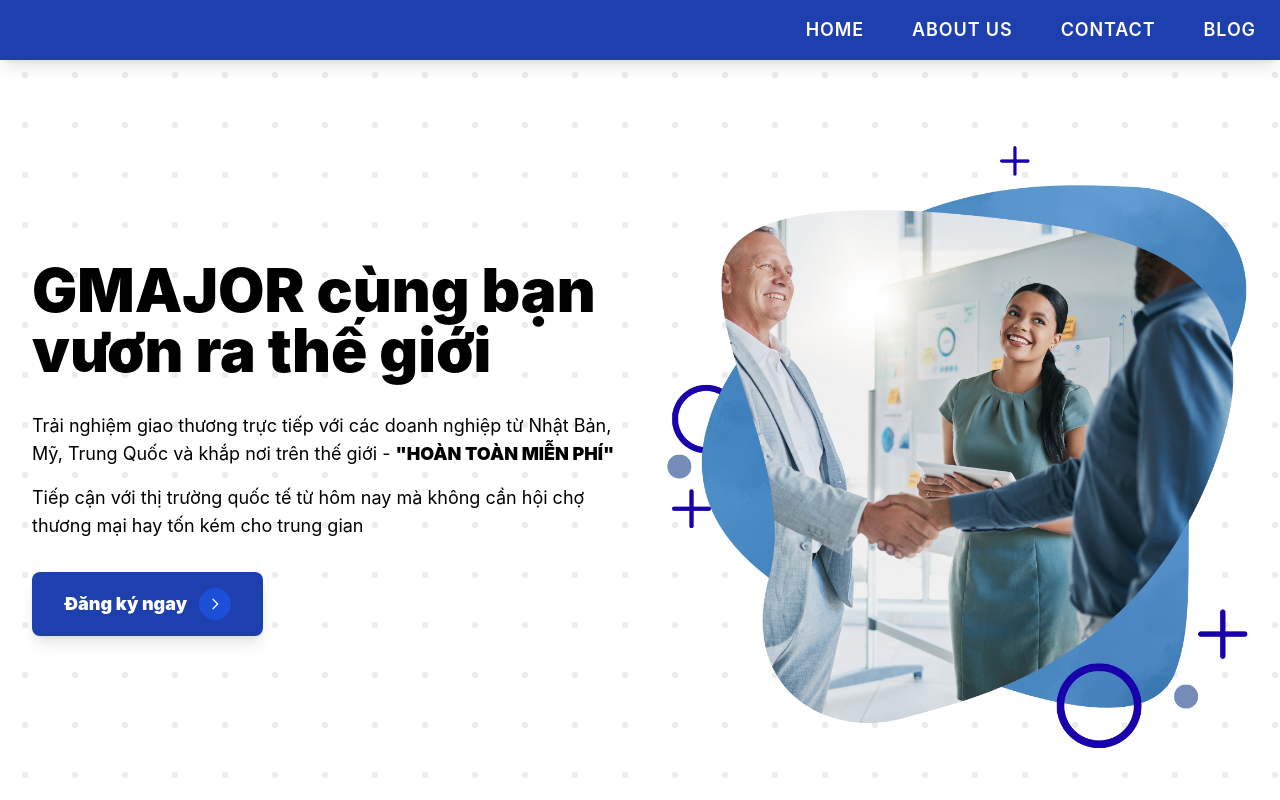
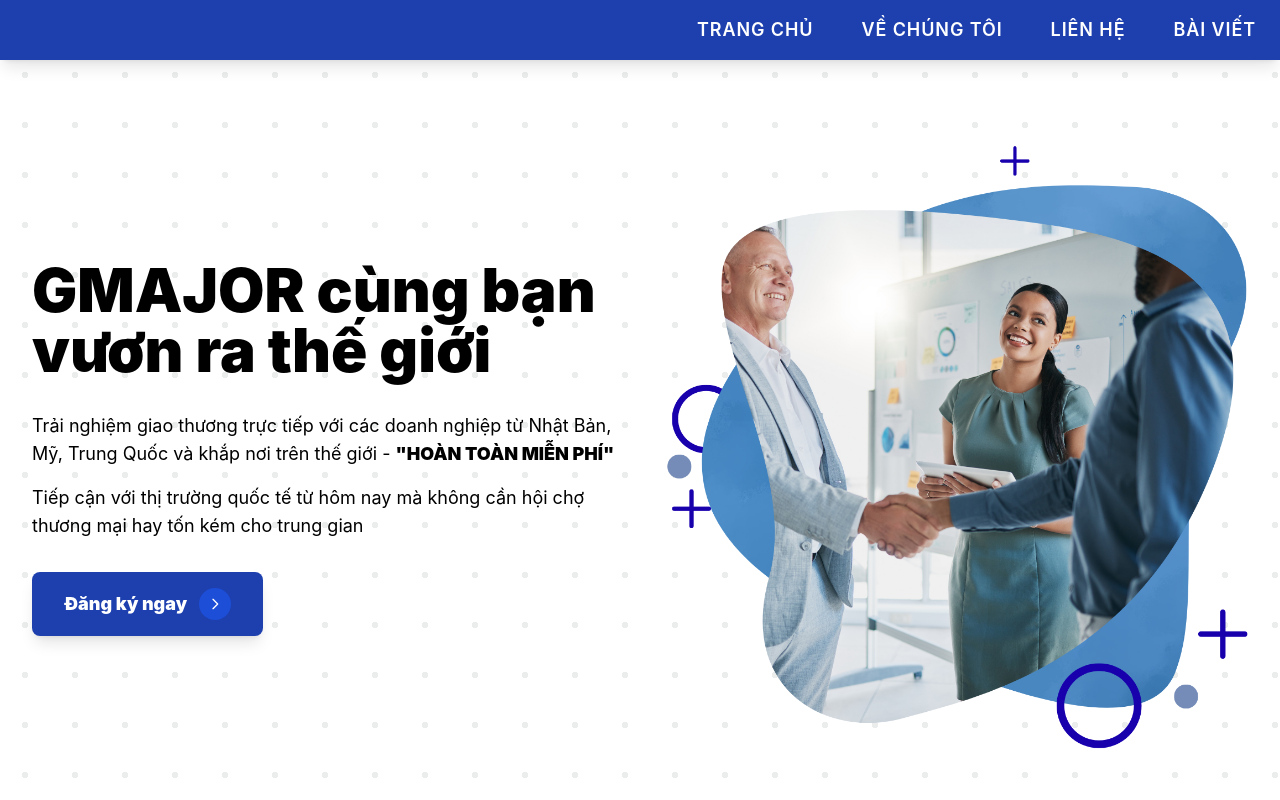
Before and after one commit to gmajorglobal/gmajor-landing, a Next.js app: page / in a window 1280 px wide. Shown: the top 800 px of the page. Built offline with nearby package versions, Linux system fonts and the light colour scheme.

Commit message:
add href links

```diff
--- a/app/components/ContactFormHero.tsx
+++ b/app/components/ContactFormHero.tsx
@@ -30,7 +30,7 @@ export default function ContactFormHero() {
   }
 
   return (
-    <section className="w-full bg-white">
+    <section id="contact-form" className="w-full bg-white">
       <div className="mx-auto w-full max-w-[1280px] px-3 sm:px-4 md:px-6">
         {/* mobile stacks, desktop stays 2 cols */}
         <div className="grid grid-cols-1 lg:grid-cols-[520px_1fr] gap-6 sm:gap-10 lg:gap-16 py-8 sm:py-12 md:py-14 lg:py-16 lg:min-h-[620px]">
--- a/app/components/Header.tsx
+++ b/app/components/Header.tsx
@@ -3,17 +3,17 @@ export default function Header() {
     <header className="w-full bg-blue-800 py-3 md:py-4 shadow-lg fixed top-0 left-0 right-0 z-50">
       <nav className="max-w-7xl mx-auto px-4 md:px-6">
         <div className="flex justify-end space-x-3 sm:space-x-6 md:space-x-12">
-          <a href="#" className="text-white font-semibold uppercase tracking-wider hover:text-blue-200 transition-colors duration-200 text-xs sm:text-sm md:text-lg">
-            HOME
+          <a href="https://www.gmajor.biz/?lang=vi" className="text-white font-semibold uppercase tracking-wider hover:text-blue-200 transition-colors duration-200 text-xs sm:text-sm md:text-lg">
+            TRANG CHỦ
           </a>
-          <a href="#" className="text-white font-semibold uppercase tracking-wider hover:text-blue-200 transition-colors duration-200 text-xs sm:text-sm md:text-lg">
-            ABOUT US
+          <a href="https://www.gmajor.biz/about-us?lang=vi" className="text-white font-semibold uppercase tracking-wider hover:text-blue-200 transition-colors duration-200 text-xs sm:text-sm md:text-lg">
+            VỀ CHÚNG TÔI
           </a>
-          <a href="#" className="text-white font-semibold uppercase tracking-wider hover:text-blue-200 transition-colors duration-200 text-xs sm:text-sm md:text-lg">
-            CONTACT
+          <a href="#contact-form" className="text-white font-semibold uppercase tracking-wider hover:text-blue-200 transition-colors duration-200 text-xs sm:text-sm md:text-lg">
+            LIÊN HỆ
           </a>
-          <a href="#" className="text-white font-semibold uppercase tracking-wider hover:text-blue-200 transition-colors duration-200 text-xs sm:text-sm md:text-lg">
-            BLOG
+          <a href="https://www.gmajor.biz/blog?lang=vi" className="text-white font-semibold uppercase tracking-wider hover:text-blue-200 transition-colors duration-200 text-xs sm:text-sm md:text-lg">
+            BÀI VIẾT
           </a>
         </div>
       </nav>
--- a/app/components/Hero.tsx
+++ b/app/components/Hero.tsx
@@ -1,4 +1,10 @@
+'use client'
+
 export default function Hero() {
+  const handleRegisterClick = () => {
+    window.location.href = 'https://market.gmajor.biz/register?lang=vi'
+  }
+
   return (
     <section className="w-full">
       {/* Mobile: Full image layout */}
@@ -27,7 +33,7 @@ export default function Hero() {
                 </p>
               </div>
 
-              <button className="w-full bg-blue-800 hover:bg-blue-700 transition-colors duration-300 text-white px-6 py-4 rounded-lg font-black text-lg flex items-center justify-center space-x-3 group shadow-lg">
+              <button onClick={handleRegisterClick} className="w-full bg-blue-800 hover:bg-blue-700 transition-colors duration-300 text-white px-6 py-4 rounded-lg font-black text-lg flex items-center justify-center space-x-3 group shadow-lg">
                 <span>Đăng ký ngay</span>
                 <div className="w-8 h-8 bg-blue-700 rounded-full flex items-center justify-center group-hover:bg-blue-600 transition-colors">
                   <svg className="w-4 h-4 text-white" fill="none" stroke="currentColor" viewBox="0 0 24 24" aria-hidden="true">
@@ -59,7 +65,7 @@ export default function Hero() {
               </p>
             </div>
 
-            <button className="w-full sm:w-auto justify-center sm:justify-start bg-blue-800 hover:bg-blue-700 transition-colors duration-300 text-white px-8 py-4 rounded-lg font-black text-lg flex items-center space-x-3 group shadow-lg focus:outline-none focus-visible:ring-2 focus-visible:ring-blue-500 focus-visible:ring-offset-2">
+            <button onClick={handleRegisterClick} className="w-full sm:w-auto justify-center sm:justify-start bg-blue-800 hover:bg-blue-700 transition-colors duration-300 text-white px-8 py-4 rounded-lg font-black text-lg flex items-center space-x-3 group shadow-lg focus:outline-none focus-visible:ring-2 focus-visible:ring-blue-500 focus-visible:ring-offset-2">
               <span>Đăng ký ngay</span>
               <div className="w-8 h-8 bg-blue-700 rounded-full flex items-center justify-center group-hover:bg-blue-600 transition-colors">
                 <svg className="w-4 h-4 text-white" fill="none" stroke="currentColor" viewBox="0 0 24 24" aria-hidden="true">
--- a/app/components/HeroGlobalMarket.tsx
+++ b/app/components/HeroGlobalMarket.tsx
@@ -45,7 +45,7 @@ export default function HeroGlobalMarket() {
 
           {/* CTA button (now has comfortable space below the card on mobile) */}
           <a
-            href="#signup"
+            href="https://market.gmajor.biz/register?lang=vi"
             className="absolute left-4 sm:left-6 md:left-10 lg:left-12 bottom-4 sm:bottom-5 md:bottom-6 lg:bottom-6 inline-flex items-center gap-3 sm:gap-4 md:gap-5 rounded-full bg-[#eaf2ff] px-5 sm:px-6 md:px-7 lg:px-8 py-3 sm:py-3.5 md:py-4 text-[14px] sm:text-[16px] md:text-[18px] lg:text-[20px] font-semibold text-[#0b1b2b] shadow-md"
           >
             Đăng ký ngay
```
Also changed, not shown: app/components/Footer.tsx (+19 -19 lines).
